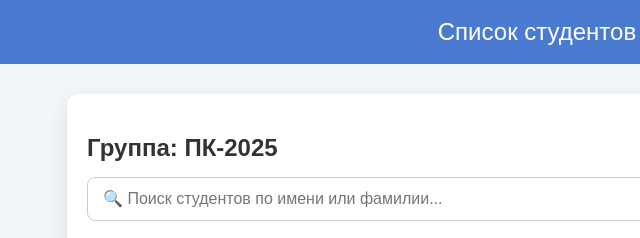
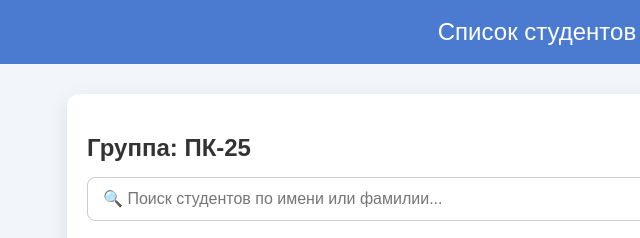
Before and after one commit to sapotmino-byte/studentts, a plain HTML site: page index.html in a window 1280 px wide. Shown: the top 238 px of the page, 103-743 px from the left. Drawn offline with Linux system fonts and the light colour scheme.

Commit message:
Add files via upload

```diff
--- a/index.html
+++ b/index.html
@@ -259,7 +259,7 @@ body.dark footer {
 
 <div class="container">
 
-<h2>Группа: ПК-2025</h2>
+<h2>Группа: ПК-25</h2>
 
 <input type="text" id="searchInput" placeholder="🔍 Поиск студентов по имени или фамилии..." onkeyup="searchStudents()">
 
```
